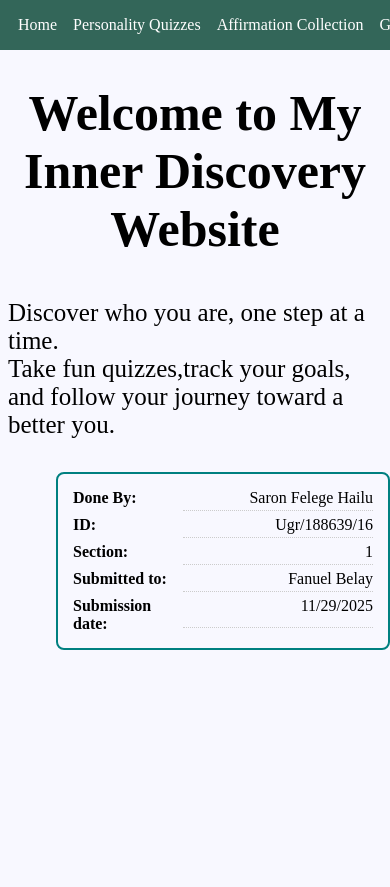
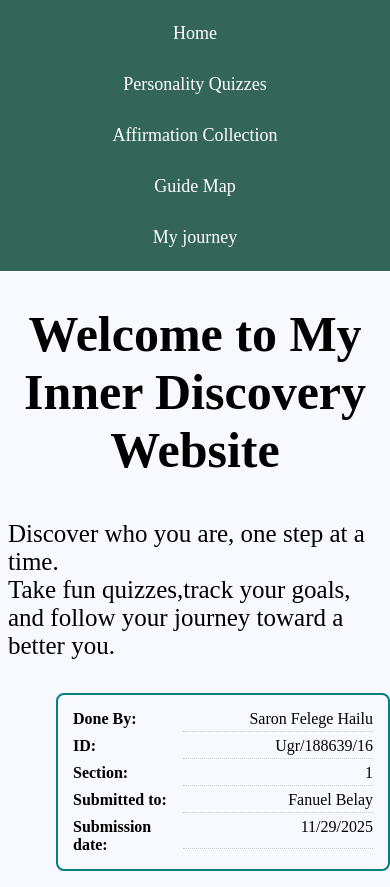
Before and after one commit to saron-12/web-project, a plain HTML site: page index.html in a window 390 px wide. Before the commit the page ends 844 px from the top, so only its background shows below. Drawn offline with Linux system fonts and the light colour scheme.

Commit message:
Improve responsive styles for navigation and layout
Refactor navigation styles for better responsiveness and usability on smaller screens.

```diff
--- a/casc.css
+++ b/casc.css
@@ -140,41 +140,47 @@ label:hover {
 }
 @media screen and (max-width: 768px) {
 
-    /* 1. Fix the Navigation: Enable Horizontal Scrolling */
+    /* 1. Reset Navigation Container */
     nav {
-        /* Reduce padding for max space, but keep it readable */
-        padding: 1rem 0;
-
-        /* VERY IMPORTANT: Hides the default scroll bar */
-        overflow-x: hidden;
+        /* Reduce the large padding on the nav bar for more space */
+        padding: 0.5rem;
     }
 
+    /* 2. Stack the Links Vertically */
     nav ul {
-        /* Revert to the original horizontal layout */
-        flex-direction: row;
-
-        /* Allows the list items to sit side-by-side without wrapping */
-        flex-wrap: nowrap;
-
-        /* Ensures the UL element can be scrolled */
-        overflow-x: auto;
-
-        /* Adds space at the left/right of the links for visual appeal */
-        padding: 0 10px;
+        /* This line stacks the items on top of each other */
+        flex-direction: column;
+        /* Center the links horizontally */
+        align-items: center;
+        /* Remove the padding we added for horizontal scrolling */
+        padding: 0;
     }
 
+    /* 3. Style the List Items (The clickable blocks) */
     nav ul li {
-        /* Prevent links from shrinking */
-        flex-shrink: 0;
+        /* Make the list item take the full width for a large tap target */
+        width: 90%;
+        /* Ensure the element behaves like a block for full width */
+        display: block;
+        /* Center the text within the block */
+        text-align: center;
+        /* Add some space between each link */
+        margin: 5px 0;
     }
 
-    /* Reduce the size of the link text to fit more links on screen */
+    /* 4. Style the Link Text */
     nav ul li a {
-        font-size: 16px;
-        padding: 0.8rem 0.5rem; /* Reduced padding to fit more links */
+        /* Reduce font size slightly for better fit */
+        font-size: 18px;
+        /* Ensure the entire padding area is clickable */
+        display: block;
+        /* Increase vertical padding for an easier tap target */
+        padding: 10px 0;
+        /* Make the hover state (background) fill the li width */
+        width: 100%;
     }
 
-    /* 2. General Layout Adjustment (Keep this from last time) */
+    /* 5. General Layout Adjustment (Keeping this clean) */
     header p {
         max-width: 100%;
         padding: 0 15px;
```
